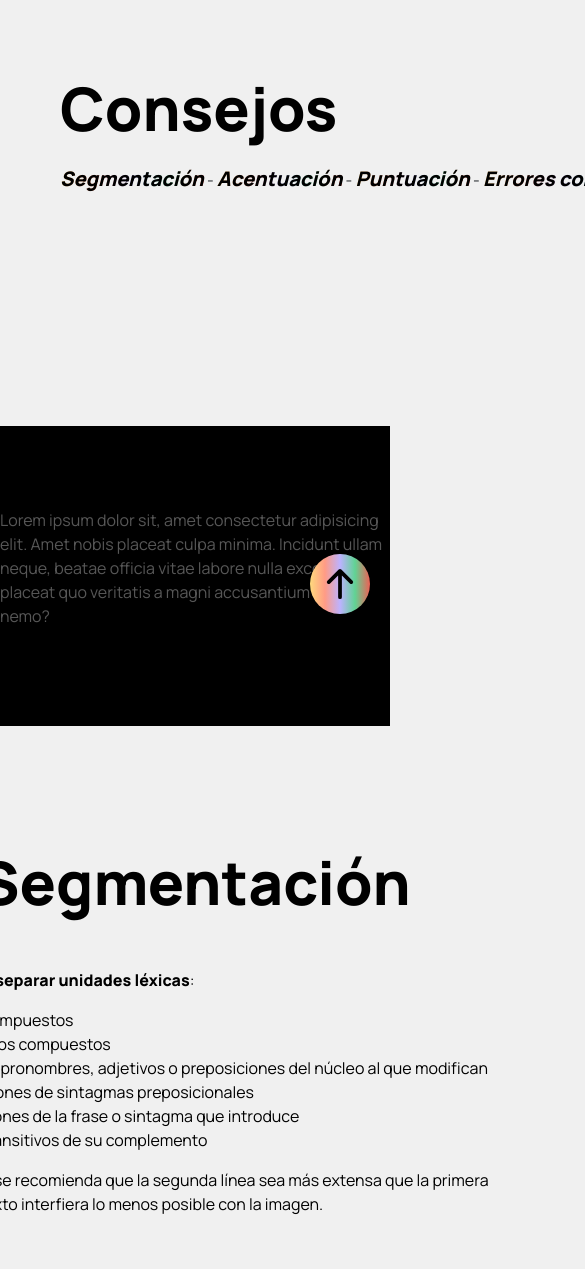
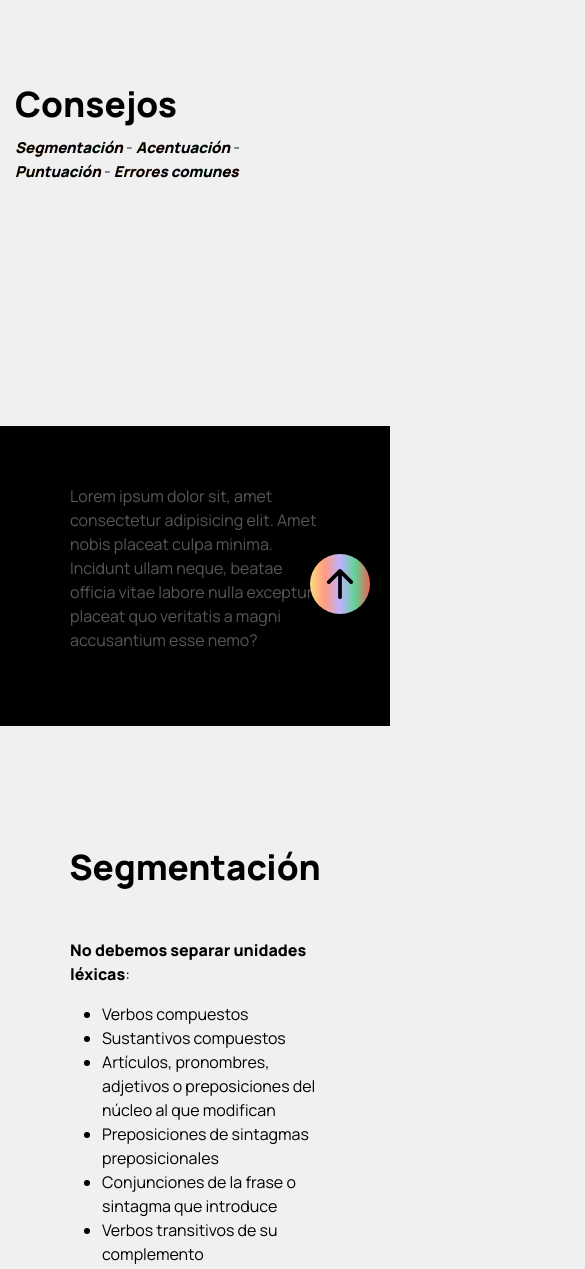
Before and after one commit to debofedre/Traducci-n-audiovisual-accesible, a website: page paginas/consejos.html in a window 390 px wide. Shown: the part 200-1469 px from the top of the page, 585 px wide, since content can reach past the window. Drawn offline with nearby package versions, Linux system fonts and the light colour scheme.

Commit message:
Responsive

```diff
--- a/scss/_glosarios.scss
+++ b/scss/_glosarios.scss
@@ -173,5 +173,103 @@ tbody {
 /*MOBILE RESPONSIVE FRANJA NEGRA*/
 @media screen and (max-width: 500px) {
 
+    // header de las paginas
+    .glosarioText{
+        display: flex;
+        flex-direction: column;
+        align-items: left; /*horizontal*/
+        justify-content: center;
+        height: 570px;
+        margin-left: 15px;
+        h1{
+            color: #000000;
+            font-size: 35px;
+            margin-bottom: 10px;
+            font-weight: bolder;
+            }
+        p{
+            width: 250px;
+            a{
+                color: #000000;
+                font-size: 15px;
+                font-style: italic;
+                font-weight: bolder;
+                text-decoration: none;
+                background: linear-gradient(90deg, #ffd97d, #ff9b85, #bdb2ff, #60d394, #ee6055);
+                background-clip: text;
+                -webkit-background-clip: text;
+                transition: all 0.2s ease-in-out;
+                    &:hover{
+                        font-size: 21px;
+                        color: transparent;
+                        }
+            }
+        }
+    }
+
+    // Texto negro
+
+     .introText{
+        background-color: #000000;
+        color: #ffffff;
+        width: 100%;
+        height: 300px;
+        display: flex;
+        justify-content: center;
+        align-items: center;
+        p{
+            width: 50%;
+            text-align: left;
+            width: 250px;
+            color: #575757;
+        }
+     }
+
+
+    //  texto de las paginas
+
+    .textoInfo{
+        display: flex;
+        flex-direction: column;
+        align-items: center;
+        margin-top: 20px;
+        margin-bottom: 20px;
+        h2{
+            font-size: 35px;
+            margin-top: 100px;
+            margin-bottom: 50px;
+            color: #000000;
+            font-weight: bolder;
+        }
+        p{
+            width: 50%;
+            text-align: left;
+            width: 250px;
+            color: #000000;
+        }
+        ul{
+            width: 50%;
+            text-align: left;
+            width: 250px;
+            color: #000000;
+        }
+    }
+
+    //  glosario
+
+    .tituloGlosario{
+        display: flex;
+        flex-direction: column;
+        align-items: center;
+        margin-top: 70px;
+        h2{
+            font-size: 35px;
+            margin-top: 100px;
+            margin-bottom: 50px;
+            color: #000000;
+            font-weight: bolder;
+        }
+    }
+
 
 }
--- a/scss/main.scss
+++ b/scss/main.scss
@@ -121,10 +121,10 @@
     align-items: left; /*horizontal*/
     height: 450px;
     justify-content: center;
-    margin-left: 5px;
+    margin-left: 15px;
     padding-bottom: 0px;
     h1{
-        font-size: 30px;
+        font-size: 35px;
         text-align: left;
         color: #000000;
         font-weight: bolder;
@@ -144,7 +144,7 @@
 
     .subtituloIndex{
         color: #000000;
-        font-size: 20px;
+        font-size: 25px;
         font-style: italic;
         font-weight: bolder;
     }
@@ -152,7 +152,7 @@
         font-size: 15px;
         text-align: left;
         flex-wrap: wrap;
-        width: 200px;
+        width: 250px;
         color: #575757;
     }
 
```
Also changed, not shown: index.html (+1 -1 lines), css/main.css.
